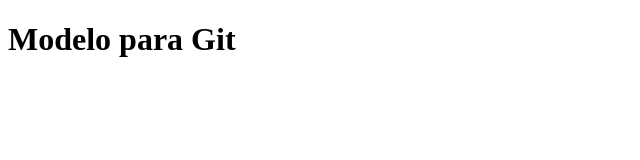
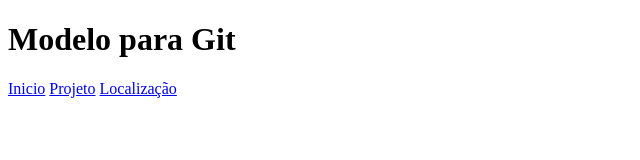
Before and after one commit to 1UR1/modeloGit, a plain HTML site: page index.html in a window 1280 px wide. Shown: the whole page, without its empty margins (0-640 px from the left). Drawn offline with Linux system fonts and the light colour scheme.

Commit message:
navbar iniciada

```diff
--- a/index.html
+++ b/index.html
@@ -7,5 +7,10 @@
 </head>
 <body>
     <h1>Modelo para Git</h1>
+    <nav>
+        <a href="#">Inicio</a>
+    <a href="#">Projeto</a>
+    <a href="#">Localização</a>
+    </nav>
 </body>
 </html>
```
